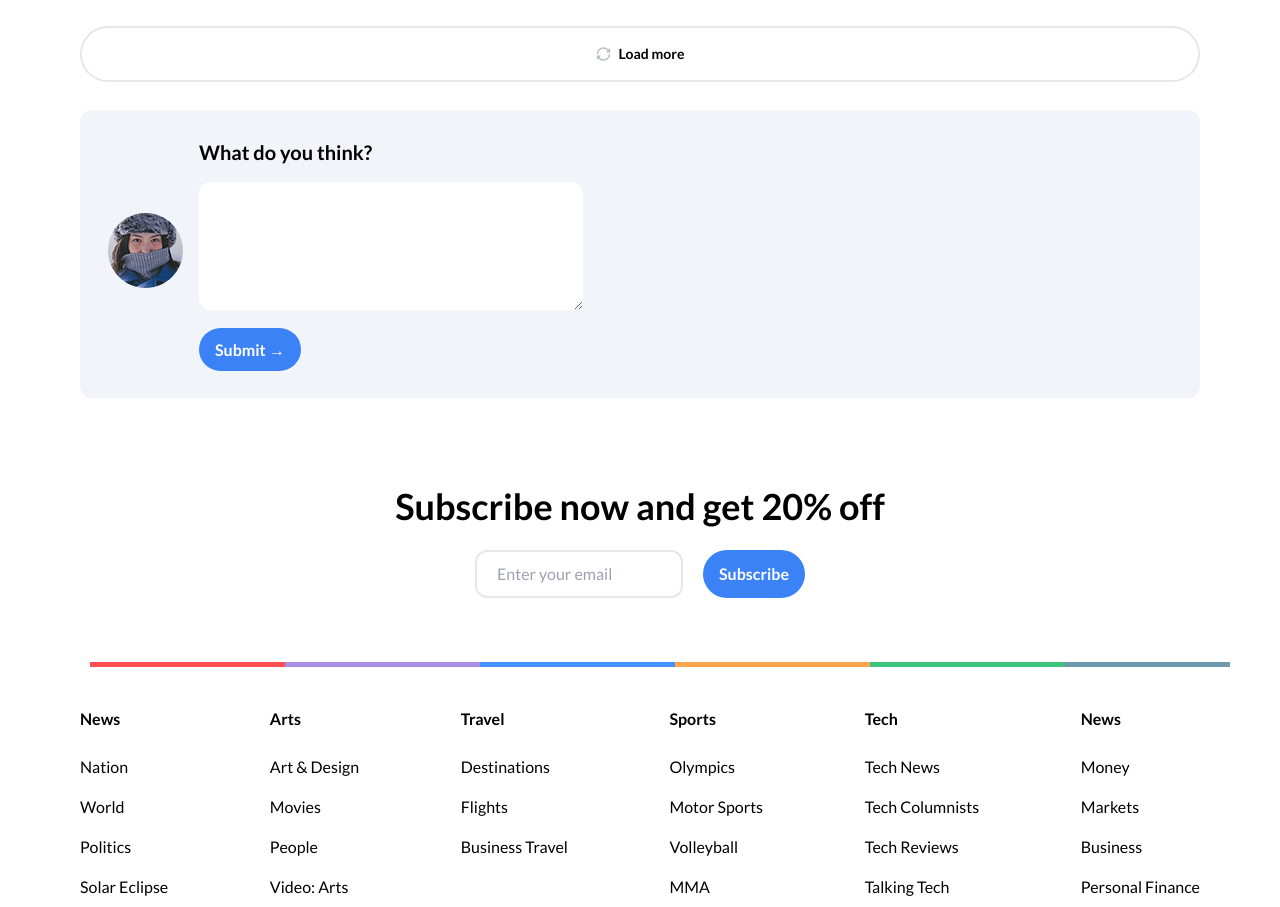
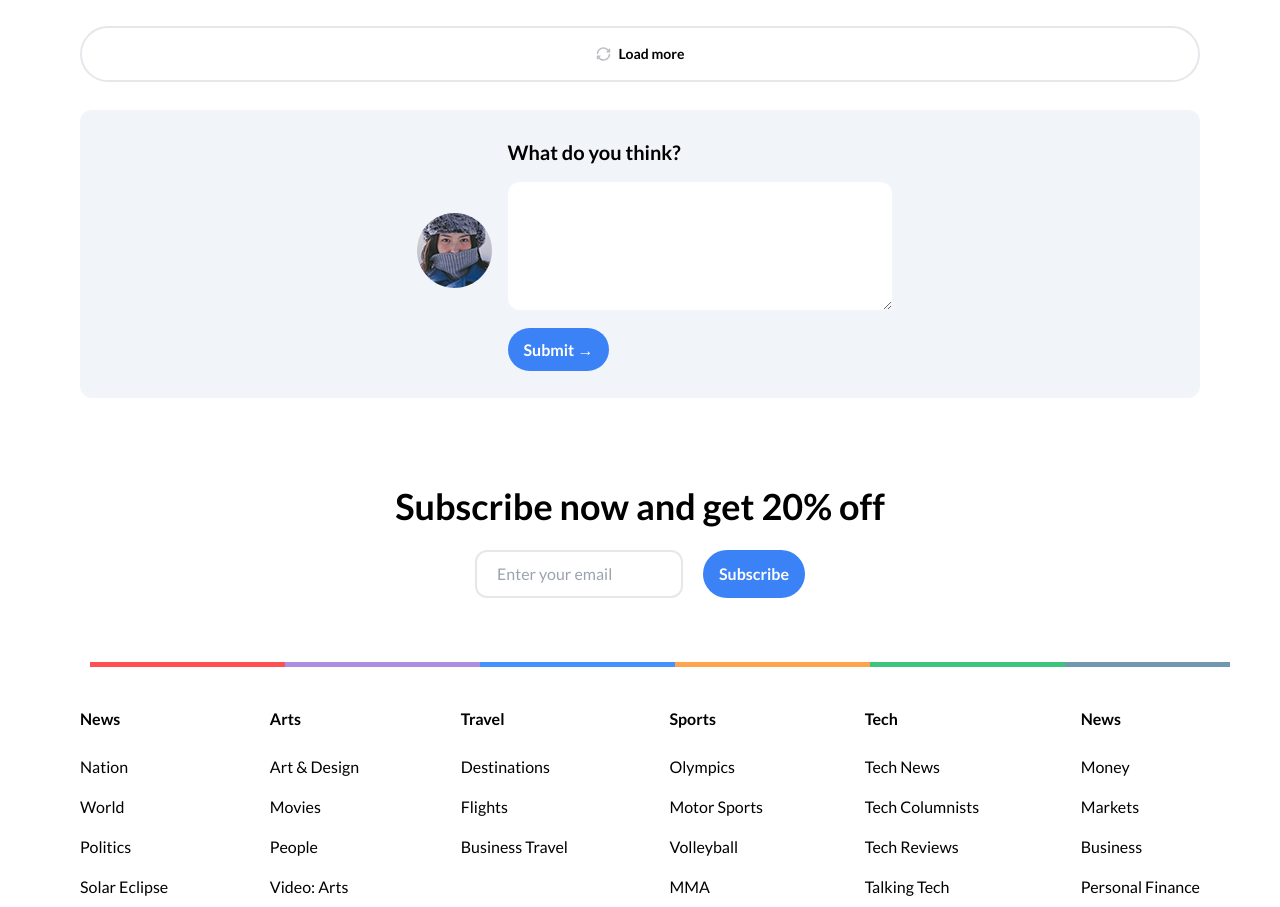
Before and after one commit to ghettoarcher/blog-page, a React (Vite) app: page /article-page in a window 1280 px wide. Shown: the part 3993-4900 px from the top of the page. Built offline with nearby package versions, Linux system fonts and the light colour scheme; no server answers.

Commit message:
fixed commentform

```diff
--- a/src/Pages/ArticlePage.jsx
+++ b/src/Pages/ArticlePage.jsx
@@ -9,7 +9,6 @@ import ArticleNavigation from "../components/ArticleNavigation";
 import { useState, useEffect } from "react";
 import { fetchPavukData } from '../api.js'
 const ArticlePage = ({postDate,likes,comments,shares}) =>{
-      const url = 'https://newsapi.org/v2/everything?q=Apple&from=2024-09-16&sortBy=popularity&apiKey=20a4c3dc4ef54735b2f6bcb467edffd3'
       const [post, setPost] = useState([]);
 
       useEffect(() => {
--- a/src/components/CommentForm.jsx
+++ b/src/components/CommentForm.jsx
@@ -2,7 +2,7 @@ import Button from './Button';
 
 const CommentForm = () => {
       return(
-                  <div className='flex flex-row items-center rounded-xl bg-slate-100 gap-4 pl-7 pt-7 pb-9 mb-8'>
+                  <div className='flex flex-row items-center justify-center rounded-xl bg-slate-100 gap-4 pl-7 pt-7 pb-9 mb-8'>
                   <img src="/src/assets/img/comment-avatar.svg" alt="avatar" />
                   <div className="flex flex-col gap-4">
                   <div className='text-xl font-bold'>What do you think?</div>
```
